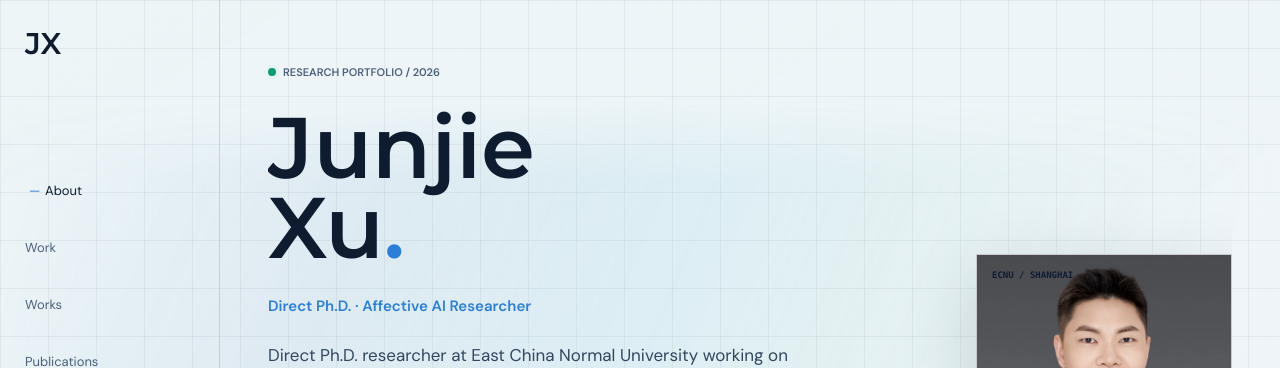
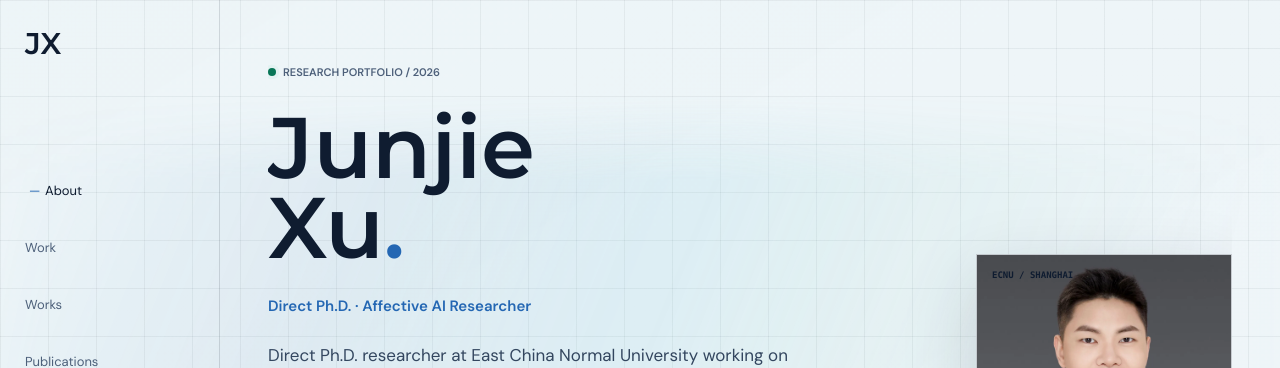
Before and after one commit to AndreJJXu/AndreJJXu.github.io, a website built with Vite: page index.html in a window 1280 px wide. Shown: the top 368 px of the page. Built offline with nearby package versions, Linux system fonts and the light colour scheme; a web font is replaced by a local one.

Commit message:
A11y: deepen light-theme green/blue text tokens to pass WCAG 1.4.3
Light mode only; dark theme untouched. --green #0c9c74 -> #087557
(3.2-3.5:1 -> 4.9-5.7:1) and --blue #2b7fd9 -> #2467b3 (3.5-4.1:1 ->
4.9-5.7:1) on white cards, --paper, and --paper-deep, with hues held
in the same blue/teal families (211deg / 163.5deg). Mirrored to the
--hero-accent/--hero-signal and --wk-blue/--wk-green light values;
decorative rgba tints and borders keep their rules.

```diff
--- a/styles.css
+++ b/styles.css
@@ -123,16 +123,16 @@
   --muted: #4d607a;
   --line: rgba(16, 29, 48, 0.16);
   --line-dark: rgba(16, 29, 48, 0.34);
-  --blue: #2b7fd9;
+  --blue: #2467b3;
   --red: #c8553d;
-  --green: #0c9c74;
+  --green: #087557;
   --hero-surface: #f3f6fa;
   --hero-surface-soft: #ffffff;
   --hero-ink: #0f1c30;
   --hero-muted: #4d607a;
   --hero-line: rgba(16, 29, 48, 0.14);
-  --hero-accent: #2b7fd9;
-  --hero-signal: #0c9c74;
+  --hero-accent: #2467b3;
+  --hero-signal: #087557;
   --rail-bg: rgba(243, 246, 250, 0.9);
   --hero-intro-ink: #33465f;
   --hero-fact-ink: #1c2c44;
@@ -170,8 +170,8 @@
   --wk-line: rgba(16, 29, 48, 0.16);
   --wk-muted: #4d607a;
   --wk-card: #ffffff;
-  --wk-blue: #2b7fd9;
-  --wk-green: #0c9c74;
+  --wk-blue: #2467b3;
+  --wk-green: #087557;
   --wk-red: #c8553d;
   --wk-strong: #0f1c30;
   --wk-body: #35485f;
```
